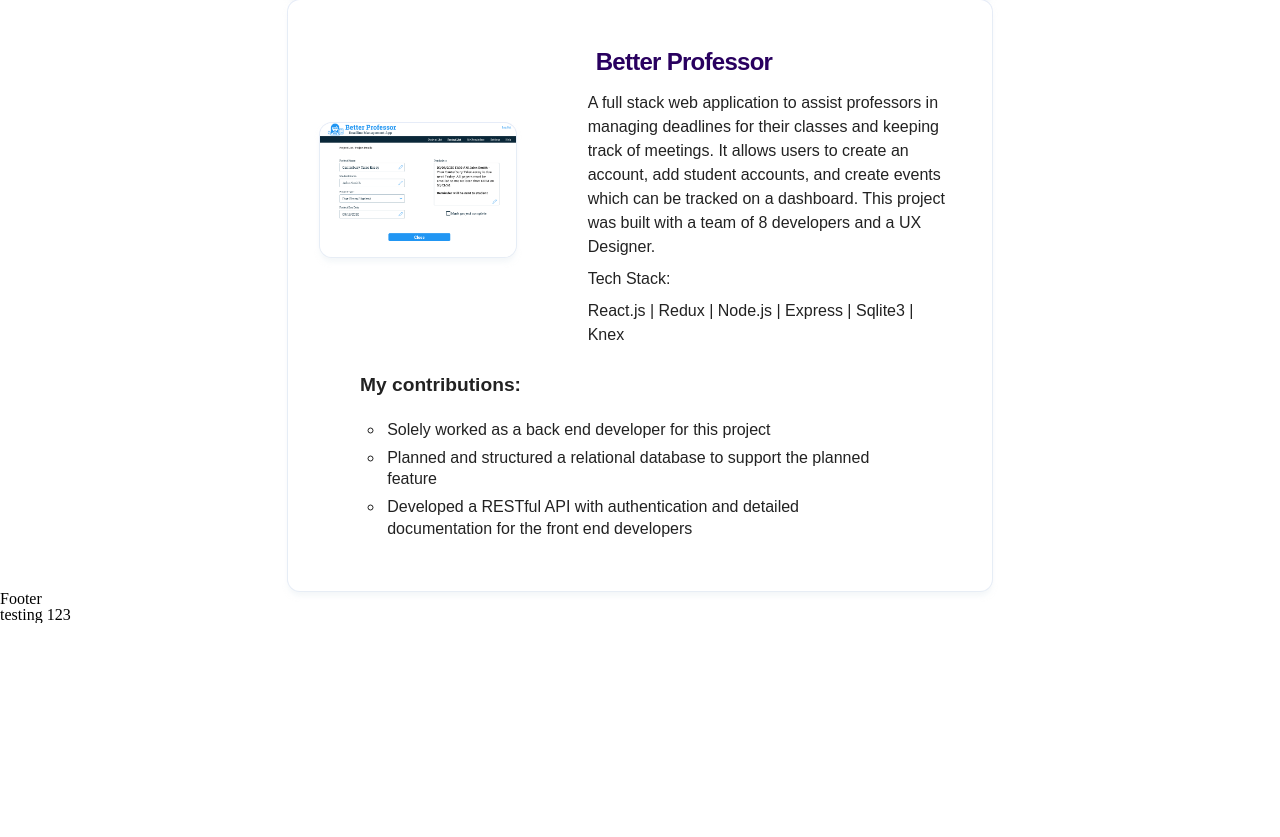
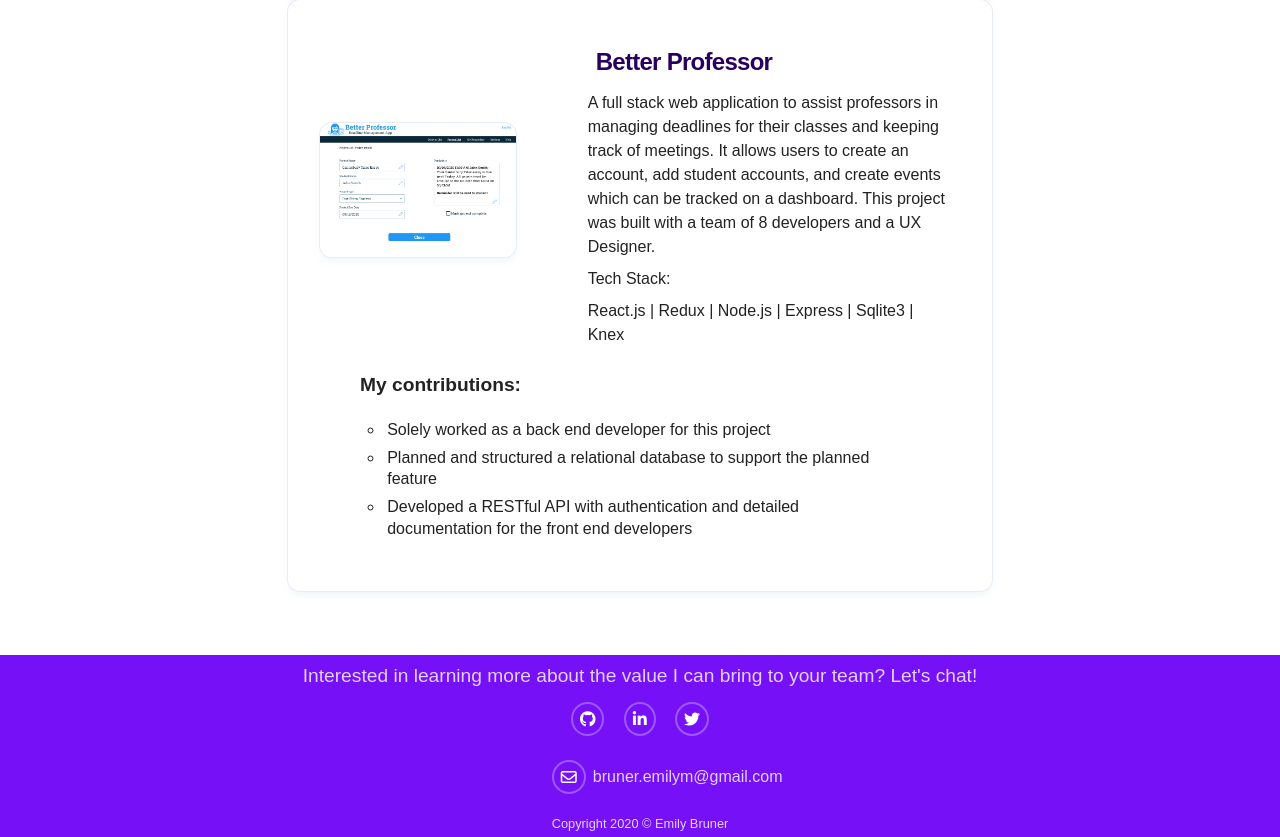
Before and after one commit to emilybruner/finalportfolio, a React (Create React App) app: page / in a window 1280 px wide. Shown: the part 2576-3413 px from the top of the page. Before the commit the page ends 3199 px from the top, so only its background shows below. Built offline with nearby package versions, Linux system fonts and the light colour scheme.

Commit message:
done with footer

```diff
--- a/src/components/Footer.js
+++ b/src/components/Footer.js
@@ -1,10 +1,21 @@
 import React from 'react';
+import '../sass/Footer.scss';
 
 export default function Footer() {
     return (
-        <div>
-            <h1>Footer</h1>
-            <p>testing 123</p>
+        <div class='footer-container'>
+            <h2>Interested in learning more about the value I can bring to your team? Let's chat!</h2>
+            <div class='icons-container'>
+                <i class="fab fa-github fa-1x"></i>
+                <i class="fab fa-linkedin-in fa-1x"></i>
+                <i class="fab fa-twitter fa-1x"></i>
+            </div>
+            <div class='email-container'>
+                <i class="far fa-envelope fa-1x"></i>
+                <p>bruner.emilym@gmail.com</p>
+            </div>
+            <p class='copyright'>Copyright 2020 &copy; Emily Bruner</p>
+
         </div>
     )
 }
--- a/src/sass/Footer.scss
+++ b/src/sass/Footer.scss
@@ -1,4 +1,67 @@
 .footer-container {
-    height: 10%;
+    height: 10vh;
     background-color: #7510F7;
+    display: flex;
+    flex-direction: column;
+    justify-content: center;
+    align-items: center;
+    padding: 4%;
+    margin-top: 5%;
+
+    h2 {
+        color: #fff;
+        text-align: center;
+        font-family: europa, sans-serif;
+        font-size: 1.2rem;
+        font-weight: 300;
+        line-height: 1.5;
+        vertical-align: baseline;
+        margin-bottom: 1%;
+        max-width: 60rem;
+        opacity: .8;
+    }
+
+
+    .icons-container{
+        display: flex;
+        justify-content: space-evenly;
+        width: 15%;
+
+        i{
+            color: white;
+            padding: 4%;
+            border: 2px solid rgba(255, 255, 255, 0.3);
+            border-radius: 50%;
+        }
+    }
+
+    .email-container{
+        display: flex;
+        margin: 2%;
+        align-items: center;
+        width: 15%;
+
+        i {
+            color: white;
+            padding: 4%;
+            border: 2px solid rgba(255, 255, 255, 0.3);
+            border-radius: 50%;
+        }
+
+        p {
+            color: #fff;
+            font-family: europa, sans-serif;
+            opacity: .8;
+            margin-left: 4%;
+        }
+    }
+
+    .copyright{
+        color: #fff;
+        font-family: europa, sans-serif;
+        opacity: .8;
+        margin-left: 4%;
+        font-size: .8rem;
+        margin: 0 auto;
+    }
 }
--- a/src/sass/Projects.scss
+++ b/src/sass/Projects.scss
@@ -7,6 +7,11 @@
     font-size: 1.8rem;
     line-height: 1.125;
     margin: 3rem;
+}
+
+.big-container{
+    margin-bottom: 50rem;
+    background-color: red;
 }
 
 .projects-container {
@@ -21,6 +26,7 @@
     box-shadow: 0 5px 5px 0 rgba(233, 240, 243, 0.5), 0 0 0 1px #E6ECF8;
     border-radius: 12px;
     background: white;
+
 
 
     .project-image-container {
```
